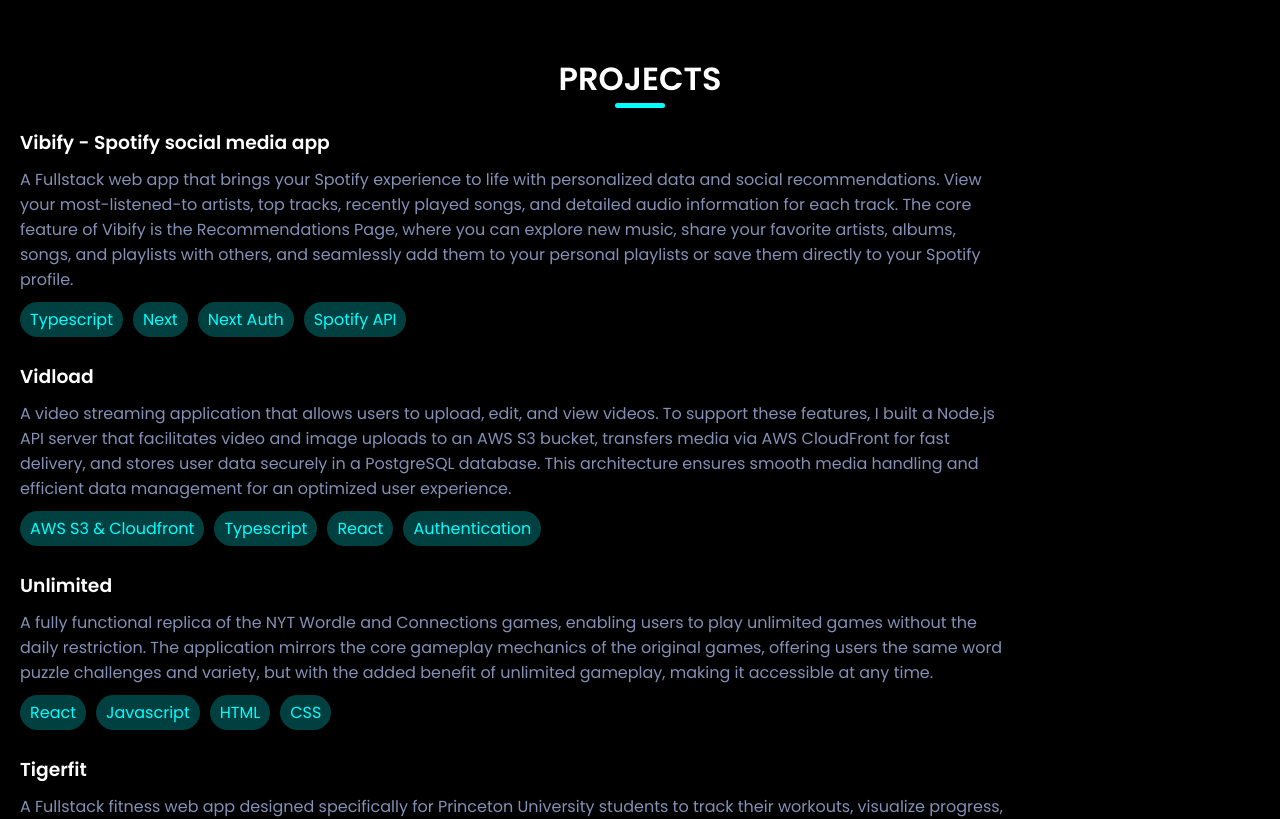
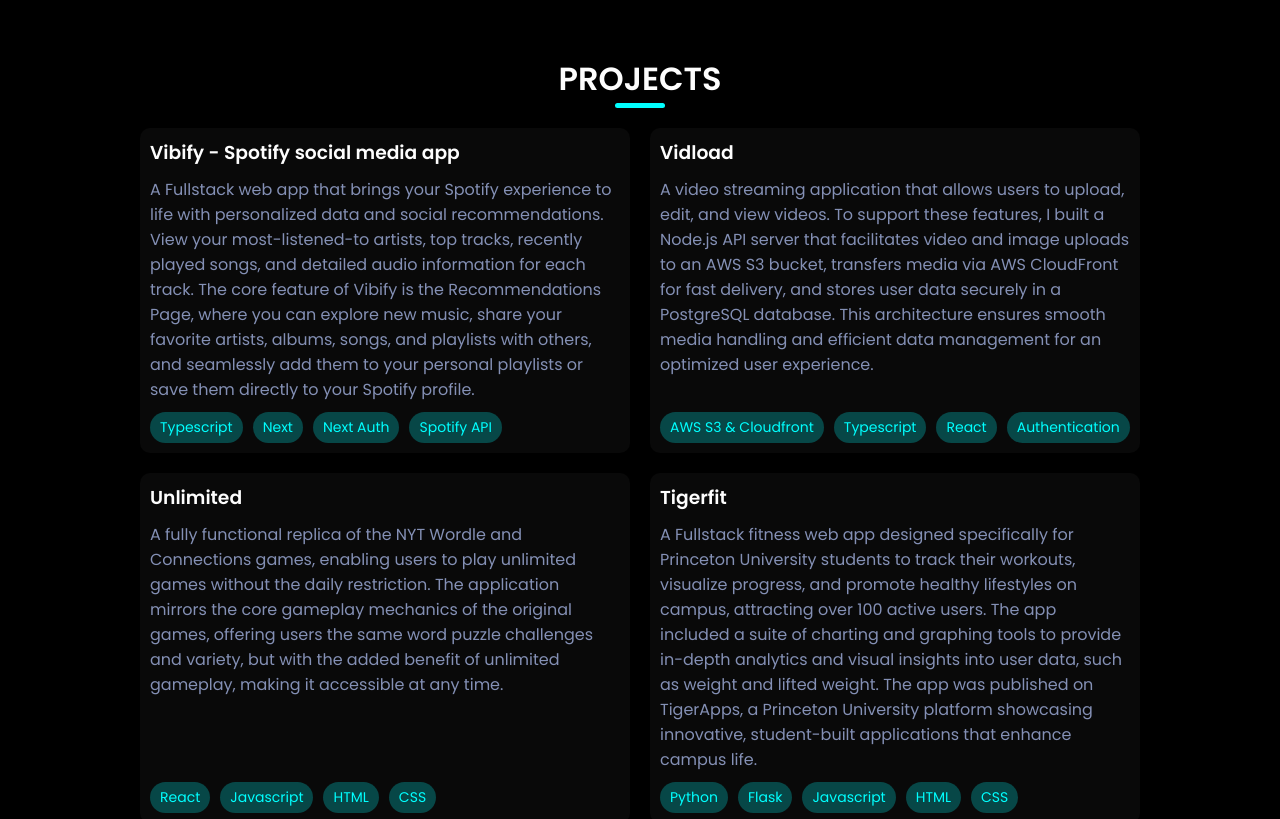
Before and after one commit to kevincas01/portfolio, a React (Create React App) app: page / in a window 1280 px wide. Shown: the part 2242-3061 px from the top of the page. Built offline with nearby package versions, Linux system fonts and the light colour scheme; the HTML template or start-up script is replaced by a standard one.

Commit message:
Change projects to cards

```diff
--- a/src/App.css
+++ b/src/App.css
@@ -17,9 +17,10 @@
 
 .dark-mode {
   --main-color: cyan;
-  --main-text-color: white;
+  --main-text-color: #fdfdfd;
   --main-background-color: black;
   --secondary-background-color: rgba(0, 255, 255, 0.25);
+  --contrast-background-color: #090909;
   --solid-secondary-background-color: #0e2e3f;
   --main-gradient-secondary-color: rgb(191, 255, 255);
   --gray-text-color: #8490b5;
@@ -34,13 +35,8 @@
   --main-color: #007b9e; /* A richer cyan tone for better visibility */
   --main-text-color: #1a1a1a; /* Darker blackish text for better contrast */
   --main-background-color: #fdfdfd; /* Off-white to reduce glare */
-  --secondary-background-color: rgba(
-    0,
-    123,
-    158,
-    0.1
-  ); /* Softer background tint */
-  --secondary-background-color: rgba(0, 255, 255, 0.15);
+  --secondary-background-color: rgba(0, 124, 158, 0.15);
+  --contrast-background-color: #F5F5F5;
   --main-gradient-secondary-color: rgba(0, 60, 78, 0.767);
   --gray-text-color: #3d4663;
 
--- a/src/Components/Projects.js
+++ b/src/Components/Projects.js
@@ -13,7 +13,7 @@
       title: "Vidload",
       description: `A video streaming application that allows users to upload, edit, and view videos. To support these features, I built a Node.js API server that facilitates video and image uploads to an AWS S3 bucket, transfers media via AWS CloudFront for fast delivery, and stores user data securely in a PostgreSQL database.
       This architecture ensures smooth media handling and efficient data management for an optimized user experience.`,
-      skills: ["AWS S3 & Cloudfront","Typescript", "React", "Authentication"],
+      skills: ["AWS S3 & Cloudfront", "Typescript", "React", "Authentication"],
     },
     {
       title: "Unlimited",
@@ -22,7 +22,7 @@
     },
     {
       title: "Tigerfit",
-      description: `A Fullstack fitness web app designed specifically for Princeton University students to track their workouts, visualize progress, and promote healthy lifestyles on campus, attracting over 100 active users. The app included a suite of charting and graphing tools to provide in-depth analytics and visual insights into user data, such as weight and lifted weight, helping users track their fitness journeys more effectively.The app was published on TigerApps, a platform funded by Princeton's Undergraduate Student Government, showcasing innovative, student-built applications that enhance campus life.`,
+      description: `A Fullstack fitness web app designed specifically for Princeton University students to track their workouts, visualize progress, and promote healthy lifestyles on campus, attracting over 100 active users. The app included a suite of charting and graphing tools to provide in-depth analytics and visual insights into user data, such as weight and lifted weight. The app was published on TigerApps, a Princeton University platform showcasing innovative, student-built applications that enhance campus life.`,
       skills: ["Python", "Flask", "Javascript", "HTML", "CSS"],
     },
     {
@@ -33,24 +33,26 @@
   ];
   return (
     <>
-      <div className="project-header">
+      <div className="projects-header">
         <h1>PROJECTS</h1>
       </div>
-      <div className="projects-container">
+
+      <div className="card-container">
         {projectsList.map((project, index) => (
-          <div className="project-component" key={index}>
+          <div className="project-card" key={index}>
             <div className="project-content">
               <h3>{project.title}</h3>
-              <p>{project.description}</p>
+              <div className="project-description">
+                <p>{project.description}</p>
+              </div>
               <div className="project-skills">
                 {project.skills.map((skill, index) => (
-                  <div className="skill" key={skill}>
+                  <div className="project-skill" key={skill}>
                     {skill}
                   </div>
                 ))}
               </div>
             </div>
-            <div></div>
           </div>
         ))}
       </div>
--- a/src/Styles/projects.css
+++ b/src/Styles/projects.css
@@ -3,36 +3,58 @@
   flex-direction: column;
   align-items: center;
   padding: 0px 20px;
-
 }
-.project-header {
+.projects-header {
   display: flex;
   justify-content: center;
   align-items: center;
-}
-.project-component {
-  display: grid;
-  grid-template-columns: 4fr 1fr;
-  gap: 10px;
-}
-.projects-container {
-  display: flex;
-  flex-direction: column;
-  gap: 25px;
 }
 .project-skills {
   display: flex;
   gap: 10px;
   flex-wrap: wrap;
 }
+
+.card-container {
+  display: grid;
+  grid-template-columns: 1fr 1fr;
+  max-width: 1000px;
+  margin: auto;
+  width: 100%;
+  gap: 20px;
+}
+.project-card {
+  display: flex;
+  flex-direction: column;
+  box-sizing: border-box;
+  padding: 10px;
+  width: 100%;
+  min-height: 200px; /* Adjust as needed */
+  border-radius: 10px;
+  background-color: var(--contrast-background-color);
+}
 .project-content {
   display: flex;
   flex-direction: column;
   gap: 10px;
+  height: 100%;
+}
+.project-description{
+  display: flex;
+  flex-direction: column;
+  flex-grow: 1;
+}
+.project-skill {
+  font-size: 14px;
+  color: var(--main-color);
+  background-color: var(--secondary-background-color);
+  border-radius: 20px;
+  padding: 5px 10px;
 }
 
 @media screen and (max-width: 768px) {
-  .project-component {
+
+  .card-container {
     grid-template-columns: 1fr;
   }
   .project-skills {
```
Also changed, not shown: src/Components/ProjectCard.tsx (added, +9 -0 lines).
